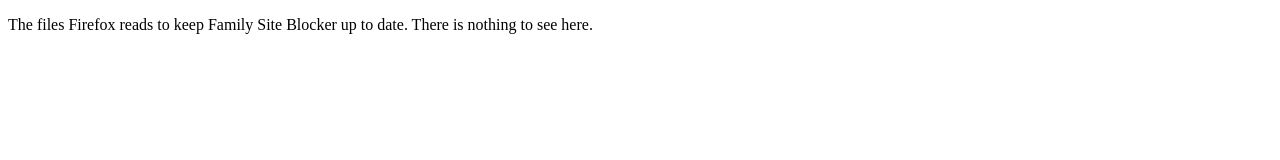
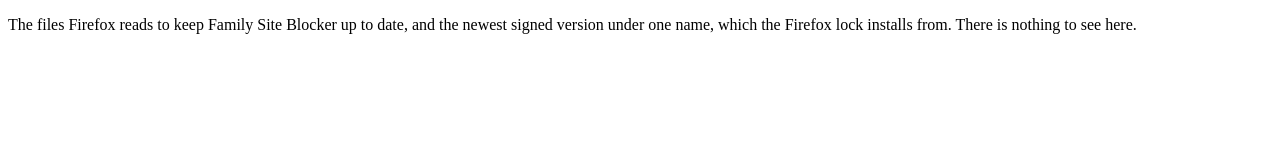
Before and after one commit to adviseworn/family-site-blocker-updates, a plain HTML site: page index.html in a window 1280 px wide. Drawn offline with Linux system fonts and the light colour scheme.

Commit message:
Family Site Blocker 1.3.2

```diff
--- a/index.html
+++ b/index.html
@@ -1,4 +1,4 @@
 <!doctype html>
 <meta charset="utf-8">
 <title>Family Site Blocker updates</title>
-<p>The files Firefox reads to keep Family Site Blocker up to date. There is nothing to see here.</p>
+<p>The files Firefox reads to keep Family Site Blocker up to date, and the newest signed version under one name, which the Firefox lock installs from. There is nothing to see here.</p>
```
Also changed, not shown: 2 other files.
